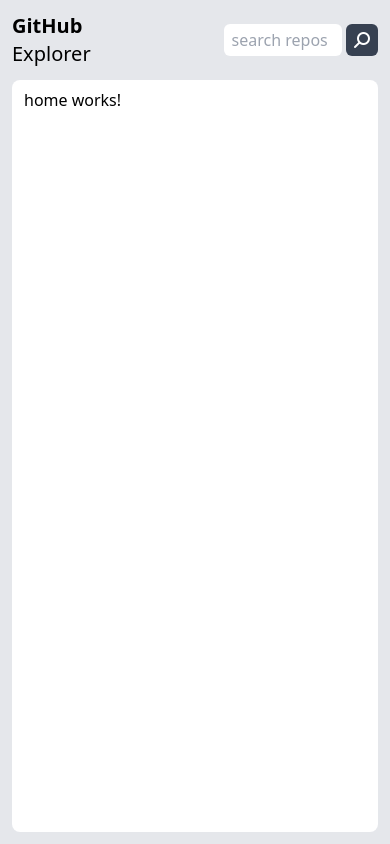
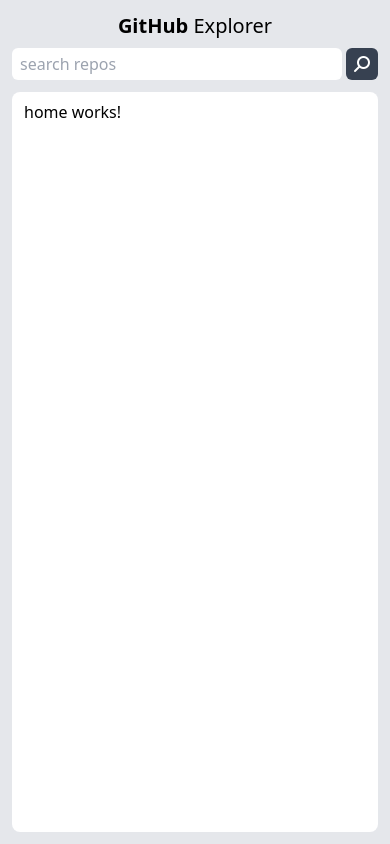
Before and after one commit to ibnsamy96/github-explorer, an Angular app: page / in a window 390 px wide. Built offline with nearby package versions, Linux system fonts and the light colour scheme.

Commit message:
Improved navbar responsiveness

```diff
--- a/src/app/pages/shared/layout/navbar/navbar.component.html
+++ b/src/app/pages/shared/layout/navbar/navbar.component.html
@@ -1,15 +1,19 @@
-<nav class="flex justify-between items-center">
-  <h1 class="text-xl"><span class="font-bold">GitHub</span> Explorer</h1>
+<nav
+  class="flex flex-col sm:flex-row justify-between items-stretch sm:items-center gap-2 sm:gap-0"
+>
+  <h1 class="text-xl text-center sm:text-left">
+    <span class="font-bold">GitHub</span> Explorer
+  </h1>
 
   <form
     (ngSubmit)="submitSearch(searchInput.value)"
-    class="flex grow justify-end gap-1"
+    class="flex sm:grow sm:justify-end gap-1"
   >
     <input
       #searchInput
       type="text"
       placeholder="search repos"
-      class="w-1/2 rounded-md px-2 py-1"
+      class="grow sm:grow-0 sm:w-3/4 md:w-1/2 rounded-md px-2 py-1"
     />
 
     <button type="submit" class="bg-gray-700 rounded-md px-2 py-1 text-white">
```
